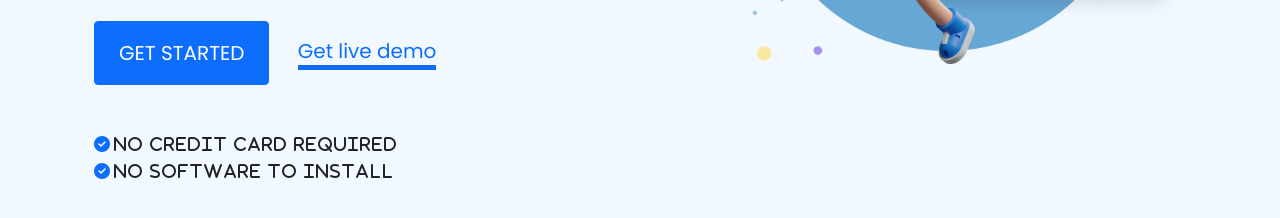
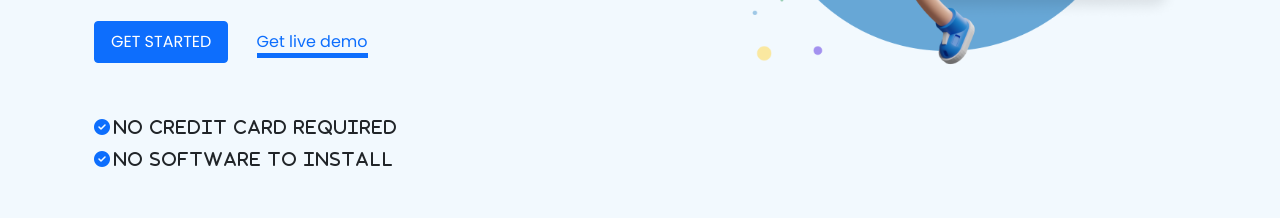
Before and after one commit to nidheesh47/assignment-6, a plain HTML site: page index.html in a window 1280 px wide. Shown: the part 528-746 px from the top of the page. Drawn offline with nearby package versions, Linux system fonts and the light colour scheme.

Commit message:
new update

```diff
--- a/index.html
+++ b/index.html
@@ -75,20 +75,20 @@
           </p>
             <button
               type="button"
-            class="btn btn-primary text-uppercase py-3 px-4 fs-5"
+              class="btn btn-primary text-uppercase py-2 px-3 rounded-5 fs-6"
             >
               get started
             </button>
             <a
-            class="text-primary text-decoration-none border-bottom border-5 border-primary ms-4 fs-5"
+              class="text-primary text-decoration-none border-bottom border-5 border-primary ms-4 fs-6"
               href="#"
               >Get live demo</a
             >
           <div class="my-5">
-            <i class="fa-solid fa-circle-check text-primary me-1 mb-2">
+            <i class="fa-solid fa-circle-check text-primary me-1 my-2">
               <span class="text-body">No credit card required</span></i
             >
-            <i class="fa-solid fa-circle-check text-primary me-1">
+            <i class="fa-solid fa-circle-check text-primary me-1 my-2">
               <span class="text-body">No software to install</span></i
             >
           </div>
```
Also changed, not shown: style.css (line endings or trailing spaces). Lines whose indentation alone changed are shown as unchanged.
